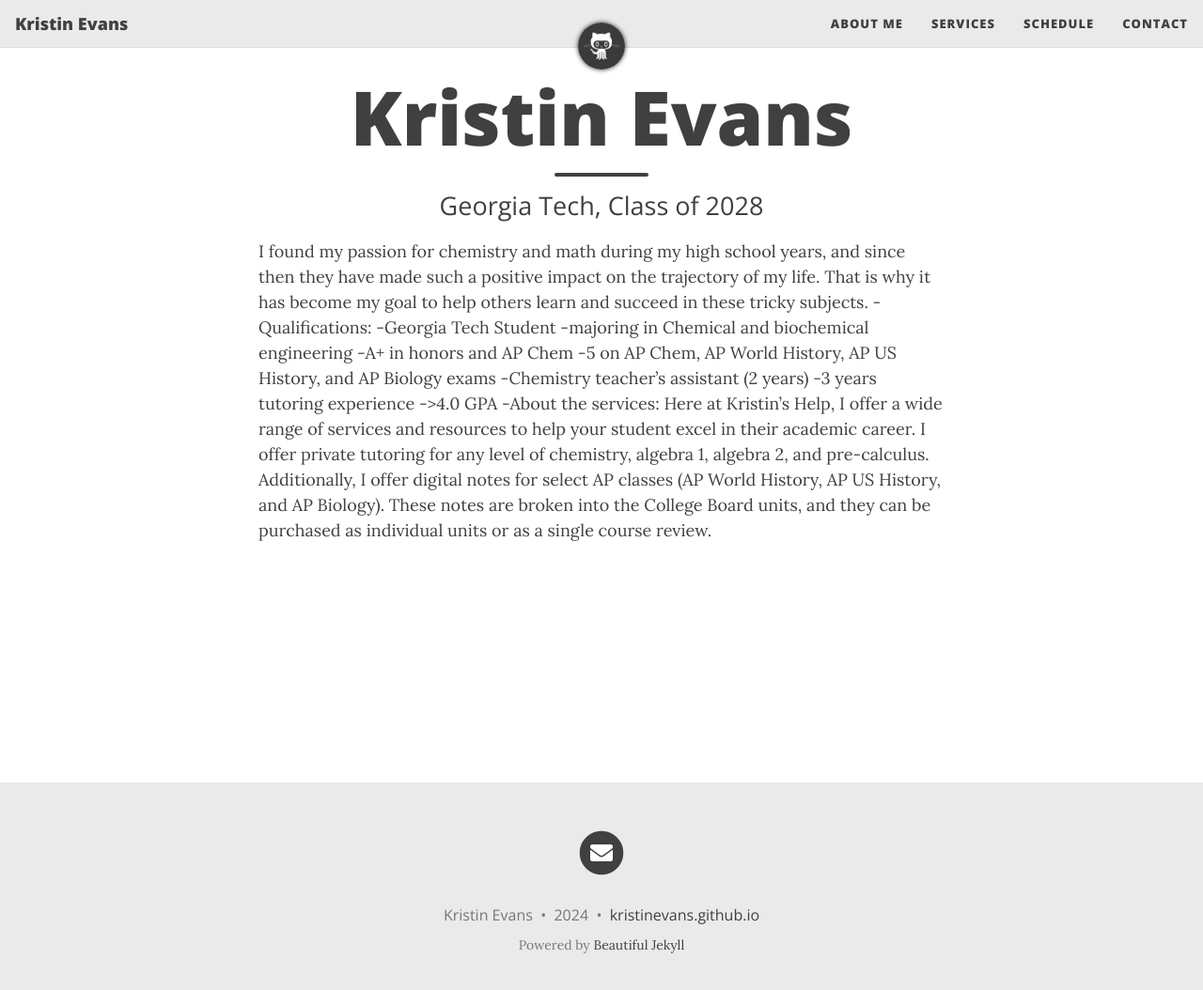
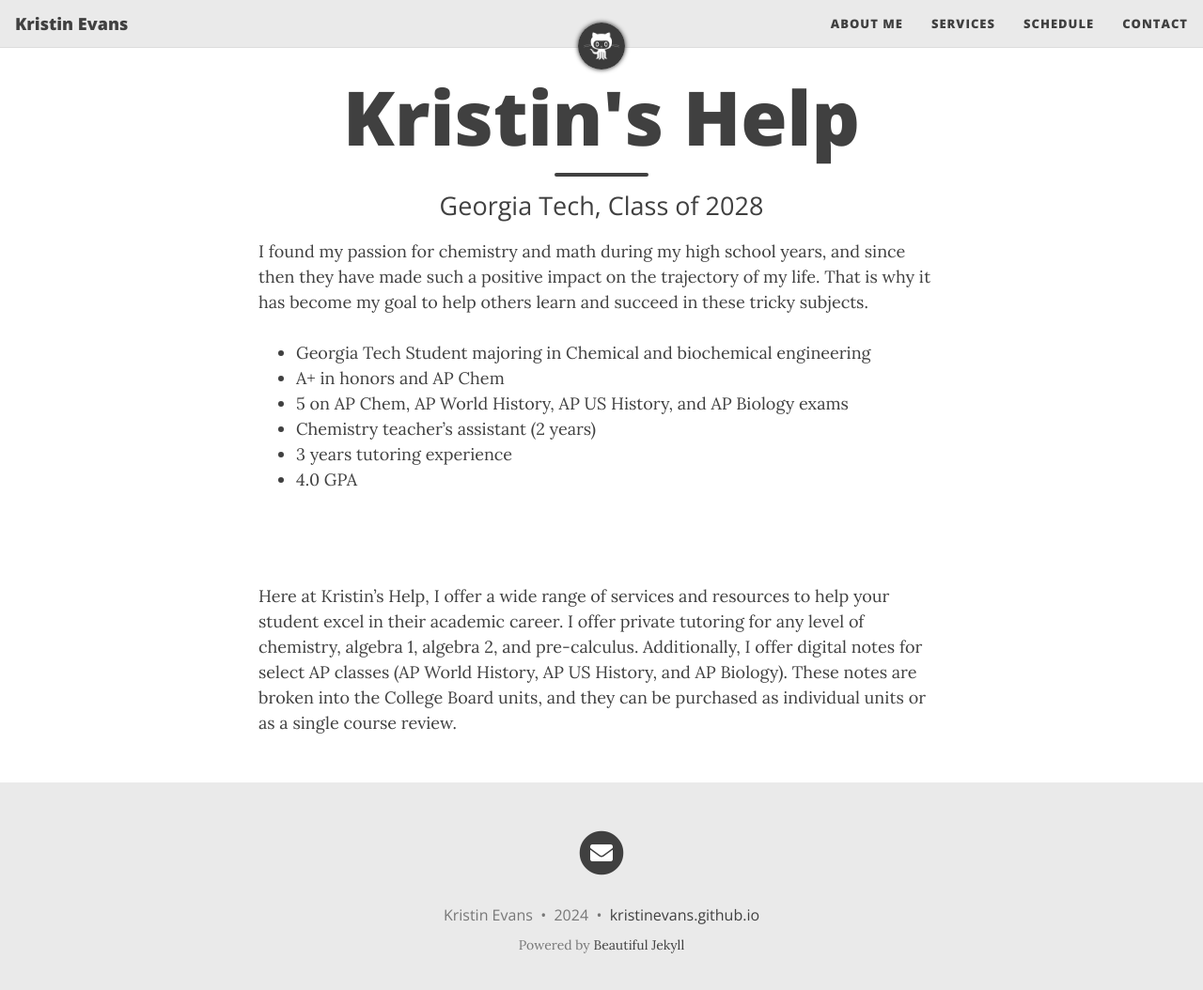
Before and after one commit to kristinevans/kristinevans.github.io, a Jekyll site: the page built from index.html, in a window 1280 px wide and 1067 px high. Shown: the top 1054 px of the window at 94% size. Built offline with Jekyll 4.4.1, drawn with Linux system fonts in a browser that asks for light colours; nearby versions of some CDN libraries; the list of posts is cut into pages by our own code; some of the changed lines change nothing that is shown.

Commit message:
Updates to landing page

```diff
--- a/_layouts/page.html
+++ b/_layouts/page.html
@@ -4,41 +4,55 @@ layout: base
 
 {% include header.html type="page" %}
 
-<main class="{% if page.full-width %} container-fluid {% else %} container-md {% endif %}">
+<main
+  class="{% if page.full-width %} container-fluid {% else %} container-md {% endif %}"
+>
   <div class="row">
-    <div class="{% if page.full-width %} col {% else %} col-xl-8 offset-xl-2 col-lg-10 offset-lg-1 {% endif %}">
+    <div
+      class="{% if page.full-width %} col {% else %} col-xl-8 offset-xl-2 col-lg-10 offset-lg-1 {% endif %}"
+    >
       {% if page.before-content %}
-        <div class="before-content">
-          {% for file in page.before-content %}
-            {% include {{ file }} %}
-          {% endfor %}
-        </div>
+      <div class="before-content">
+        {% for file in page.before-content %} {% include {{ file }} %} {% endfor
+        %}
+      </div>
       {% endif %}
 
       <div>
-        I found my passion for chemistry and math during my high school years, and since then they have made such a positive impact on the trajectory of my life. That is why it has become my goal to help others learn and succeed in these tricky subjects.
--Qualifications:
-	-Georgia Tech Student
-		-majoring in Chemical and biochemical engineering
-	-A+ in honors and AP Chem
-	-5 on AP Chem, AP World History, AP US History, and AP Biology exams
-	-Chemistry teacher’s assistant (2 years)
-	-3 years tutoring experience
-	->4.0 GPA
-
--About the services:
-Here at Kristin’s Help, I offer a wide range of services and resources to help your student excel in their academic career. I offer private tutoring for any level of chemistry, algebra 1, algebra 2, and pre-calculus. Additionally, I offer digital notes for select AP classes (AP World History, AP US History, and AP Biology). These notes are broken into the College Board units, and they can be purchased as individual units or as a single course review.
-
+        I found my passion for chemistry and math during my high school years,
+        and since then they have made such a positive impact on the trajectory
+        of my life. That is why it has become my goal to help others learn and
+        succeed in these tricky subjects.
+        <br /><br />
+        <ul>
+          <li>
+            Georgia Tech Student majoring in Chemical and biochemical
+            engineering
+          </li>
+          <li>A+ in honors and AP Chem</li>
+          <li>
+            5 on AP Chem, AP World History, AP US History, and AP Biology exams
+          </li>
+          <li>Chemistry teacher’s assistant (2 years)</li>
+          <li>3 years tutoring experience</li>
+          <li>4.0 GPA</li>
+        </ul>
+        <br /><br /><br/>
+        Here at Kristin’s Help, I offer a wide range of services and resources
+        to help your student excel in their academic career. I offer private
+        tutoring for any level of chemistry, algebra 1, algebra 2, and
+        pre-calculus. Additionally, I offer digital notes for select AP classes
+        (AP World History, AP US History, and AP Biology). These notes are
+        broken into the College Board units, and they can be purchased as
+        individual units or as a single course review.
       </div>
 
       {% if page.after-content %}
-        <div class="after-content">
-          {% for file in page.after-content %}
-            {% include {{ file }} %}
-          {% endfor %}
-        </div>
+      <div class="after-content">
+        {% for file in page.after-content %} {% include {{ file }} %} {% endfor
+        %}
+      </div>
       {% endif %}
-
     </div>
   </div>
 </main>
--- a/index.html
+++ b/index.html
@@ -1,5 +1,5 @@
 ---
 layout: page
-title: Kristin Evans
+title: Kristin's Help
 subtitle: Georgia Tech, Class of 2028
 ---
```
